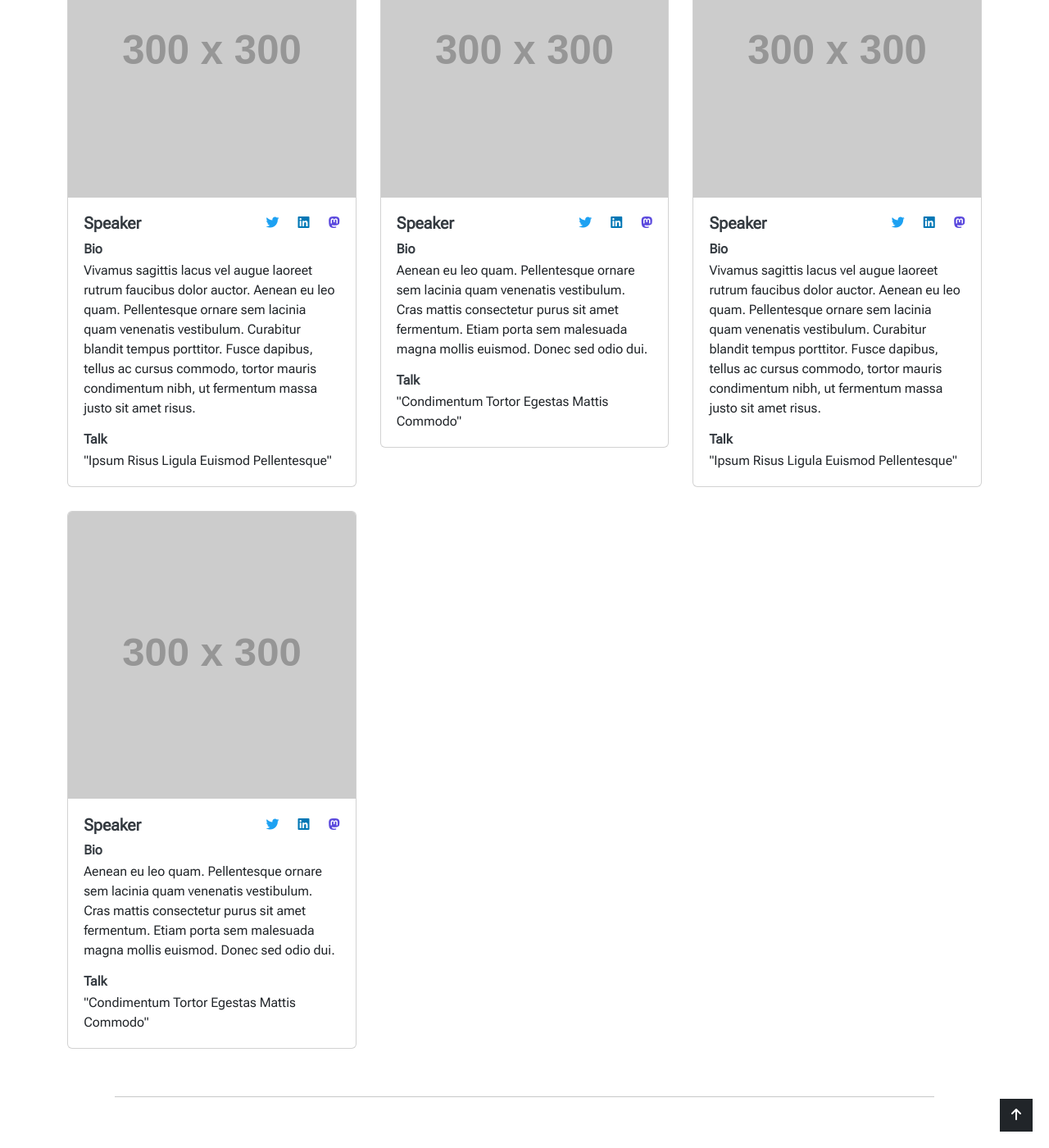
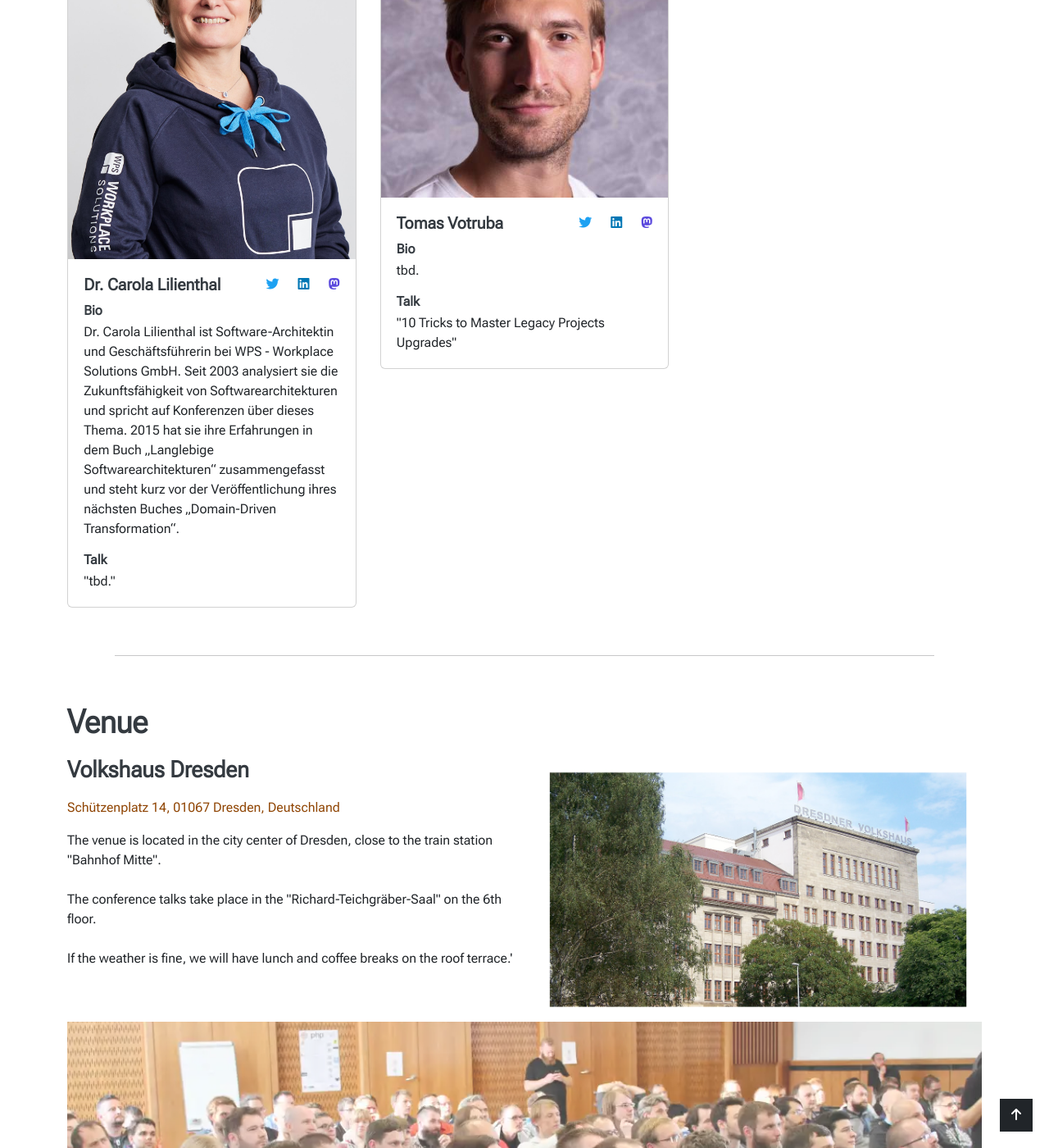
Before and after one commit to php-usergroup-dresden/phpdd23, a Jekyll site: the page built from index.html, in a window 1280 px wide and 1400 px high, scrolled down 1092 px. Shown: the whole window at 82% size. Built offline with Jekyll 4.4.1, drawn with Linux system fonts in a browser that asks for light colours; nearby versions of some CDN libraries.

Commit message:
Add first speaker informations

```diff
--- a/_data/speakers.yml
+++ b/_data/speakers.yml
@@ -1,48 +1,24 @@
 speakers:
-  - name: 'Speaker'
-    bio: 'Vivamus sagittis lacus vel augue laoreet rutrum faucibus dolor auctor. Aenean eu leo quam. Pellentesque ornare sem lacinia quam venenatis vestibulum. Curabitur blandit tempus porttitor. Fusce dapibus, tellus ac cursus commodo, tortor mauris condimentum nibh, ut fermentum massa justo sit amet risus.'
-    image: 'https://dummyimage.com/300x300/fff/aaa'
-    talk: 'Ipsum Risus Ligula Euismod Pellentesque'
+  - name: 'Dr. Carola Lilienthal'
+    bio: 'Dr. Carola Lilienthal ist Software-Architektin und Geschäftsführerin bei WPS - Workplace Solutions GmbH. Seit 2003 analysiert sie die Zukunftsfähigkeit von Softwarearchitekturen und spricht auf Konferenzen über dieses Thema. 2015 hat sie ihre Erfahrungen in dem Buch „Langlebige Softwarearchitekturen“ zusammengefasst und steht kurz vor der Veröffentlichung ihres nächsten Buches „Domain-Driven Transformation“.'
+    image: '/assets/images/speakers/carola_lilienthal.jpg'
+    talk: 'tbd.'
     social:
       - icon: 'twitter'
-        url: 'https://twitter.com/phpugdd'
+        url: 'https://twitter.com/cairolali'
       - icon: 'linkedin'
-        url: 'https://www.linkedin.com/company/php-usergroup-dresden'
+        url: 'https://www.linkedin.com/in/carola-lilienthal-a1331073/'
       - icon: 'mastodon'
-        url: 'https://phpc.social/@phpugdd'
+        url: 'https://mastodon.world/@carolali'
 
-  - name: 'Speaker'
-    bio: 'Aenean eu leo quam. Pellentesque ornare sem lacinia quam venenatis vestibulum. Cras mattis consectetur purus sit amet fermentum. Etiam porta sem malesuada magna mollis euismod. Donec sed odio dui.'
-    image: 'https://dummyimage.com/300x300/fff/aaa'
-    talk: 'Condimentum Tortor Egestas Mattis Commodo'
+  - name: 'Tomas Votruba'
+    bio: 'tbd.'
+    image: '/assets/images/speakers/tomas_votruba.jpg'
+    talk: '10 Tricks to Master Legacy Projects Upgrades'
     social:
       - icon: 'twitter'
-        url: 'https://twitter.com/phpugdd'
+        url: 'https://twitter.com/votrubaT'
       - icon: 'linkedin'
-        url: 'https://www.linkedin.com/company/php-usergroup-dresden'
+        url: 'https://www.linkedin.com/in/tomas-votruba'
       - icon: 'mastodon'
-        url: 'https://phpc.social/@phpugdd'
-
-  - name: 'Speaker'
-    bio: 'Vivamus sagittis lacus vel augue laoreet rutrum faucibus dolor auctor. Aenean eu leo quam. Pellentesque ornare sem lacinia quam venenatis vestibulum. Curabitur blandit tempus porttitor. Fusce dapibus, tellus ac cursus commodo, tortor mauris condimentum nibh, ut fermentum massa justo sit amet risus.'
-    image: 'https://dummyimage.com/300x300/fff/aaa'
-    talk: 'Ipsum Risus Ligula Euismod Pellentesque'
-    social:
-      - icon: 'twitter'
-        url: 'https://twitter.com/phpugdd'
-      - icon: 'linkedin'
-        url: 'https://www.linkedin.com/company/php-usergroup-dresden'
-      - icon: 'mastodon'
-        url: 'https://phpc.social/@phpugdd'
-
-  - name: 'Speaker'
-    bio: 'Aenean eu leo quam. Pellentesque ornare sem lacinia quam venenatis vestibulum. Cras mattis consectetur purus sit amet fermentum. Etiam porta sem malesuada magna mollis euismod. Donec sed odio dui.'
-    image: 'https://dummyimage.com/300x300/fff/aaa'
-    talk: 'Condimentum Tortor Egestas Mattis Commodo'
-    social:
-      - icon: 'twitter'
-        url: 'https://twitter.com/phpugdd'
-      - icon: 'linkedin'
-        url: 'https://www.linkedin.com/company/php-usergroup-dresden'
-      - icon: 'mastodon'
-        url: 'https://phpc.social/@phpugdd'
+        url: 'https://phpc.social/@votrubaT'
```
Also changed, not shown: assets/images/speakers/carola_lilienthal.jpg (added), assets/images/speakers/tomas_votruba.jpg (added).
